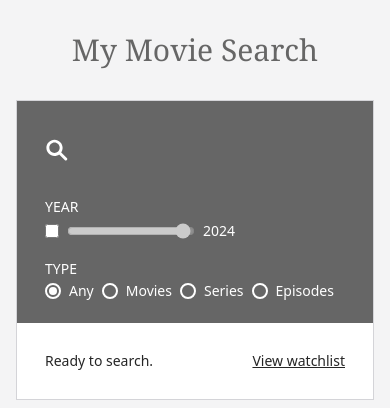
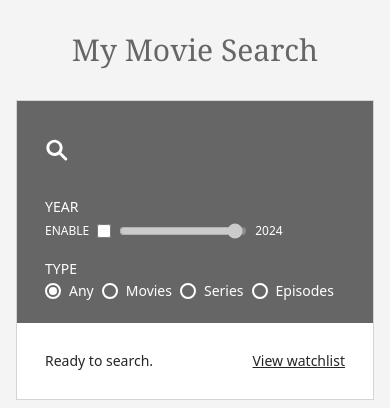
Before and after one commit to GreyMilton/omdb-api-search, a Vue app: page / in a window 390 px wide. Shown: the top 408 px of the page. Built offline with nearby package versions, Linux system fonts and the light colour scheme.

Commit message:
OMDB-15: give label to enable year filter checkbox

```diff
--- a/src/components/SearchBar.vue
+++ b/src/components/SearchBar.vue
@@ -121,16 +121,16 @@ watch(yearEnabled, () => {
 <template>
   <!-- Main Container -->
   <div
-    class="flex grid-cols-11 flex-col justify-between bg-omdb-grey px-2 pt-5 lg:grid lg:h-24 lg:pt-0"
+    class="flex flex-col justify-between bg-omdb-grey px-2 pt-5 lg:grid lg:h-24 lg:grid-cols-10 lg:pt-0 min-[1080px]:grid-cols-12 min-[1122px]:grid-cols-11"
   >
     <!-- Search Input -->
     <SearchInput
       v-model="search"
-      class="w-full lg:col-span-4"
+      class="w-full lg:col-span-3 min-[1080px]:col-span-4"
     />
     <!-- Filters Section -->
     <div
-      class="flex flex-col justify-between gap-4 p-5 md:flex-row md:items-center md:justify-end md:gap-10 lg:col-span-7 lg:justify-end lg:gap-6"
+      class="flex flex-col justify-between gap-4 p-5 md:flex-row md:items-center md:justify-end md:gap-10 lg:col-span-7 lg:justify-end lg:gap-6 min-[1080px]:col-span-8 min-[1122px]:col-span-7"
     >
       <!-- Year Filter -->
       <SearchYearFilter
--- a/src/components/SearchYearFilter.vue
+++ b/src/components/SearchYearFilter.vue
@@ -43,7 +43,18 @@ const currentYear = new Date().getFullYear();
     >
 
     <!-- Inputs Container -->
+    <div
+      class="flex flex-wrap-reverse items-center gap-x-2 text-xs sm:flex-nowrap"
+    >
       <div class="flex items-center gap-2">
+        <!-- Enable Year Label -->
+        <label
+          for="enable-year"
+          class="uppercase"
+          aria-hidden="true"
+          >enable</label
+        >
+
         <!-- Enable Year Filter Checkbox -->
         <input
           id="enable-year"
@@ -52,7 +63,9 @@ const currentYear = new Date().getFullYear();
           aria-label="Enable year filter"
           class="h-3.5 w-3.5 focus-visible:outline-none focus-visible:ring-4 focus-visible:ring-blue-400"
         />
+      </div>
 
+      <div class="flex items-center gap-2">
         <!-- Year Range Input -->
         <input
           id="year-input"
@@ -69,4 +82,5 @@ const currentYear = new Date().getFullYear();
         <p class="w-8">{{ year }}</p>
       </div>
     </div>
+  </div>
 </template>
```
Lines whose indentation alone changed are shown as unchanged.
